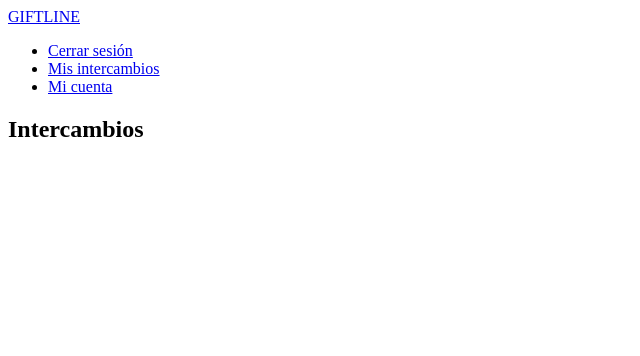
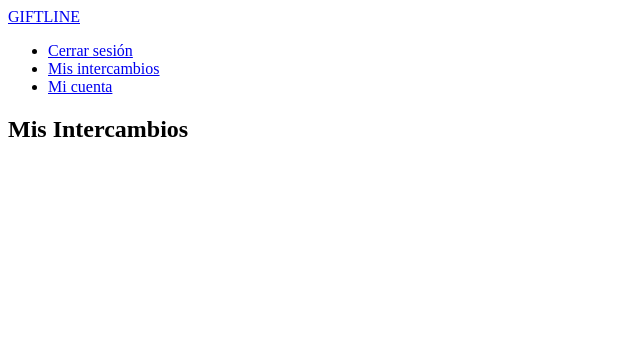
Before and after one commit to eloyvega/giftline, a Django app: template intercambios/templates/intercambios/intercambios.html in a window 1280 px wide. Shown: the top 356 px of the page, without its empty margins (0-640 px from the left). Run offline with Django 3.2, Linux system fonts and the light colour scheme; the template is opened without the code that fills it, so the values that code supplies are empty; parts of the project's set-up code (start-up, migrations or seed data) failed here and were passed over.

Commit message:
Mis intercambios

```diff
--- a/intercambios/templates/intercambios/intercambios.html
+++ b/intercambios/templates/intercambios/intercambios.html
@@ -1,7 +1,7 @@
 {% extends "layouts/base-user.html" %}
 
 {% block content %}
-    <h2>Intercambios</h2>
+    <h2>Mis Intercambios</h2>
     <ul>
         {% for intercambio in intercambios %}
             <a href="{% url 'app:intercambio' intercambio.id %}">
```
